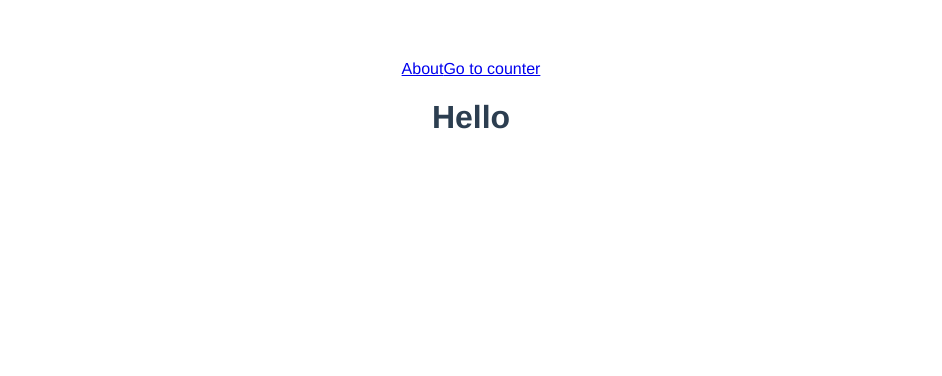
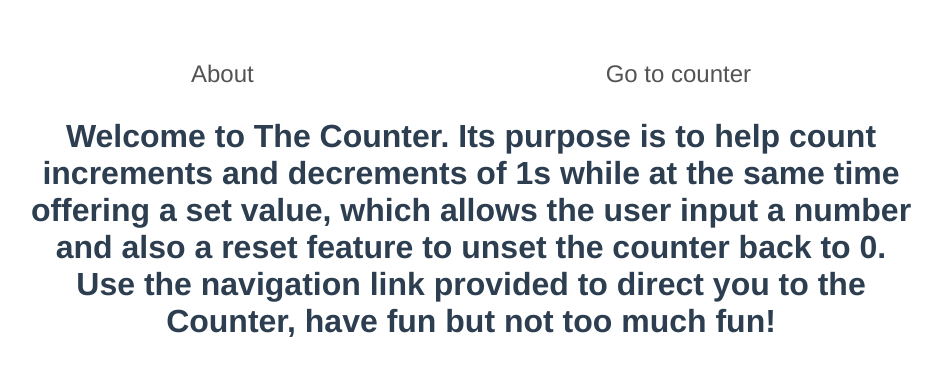
Before and after one commit to Aloofmonk/counter-counter, a Vue app: page / in a window 1280 px wide. Shown: the top 376 px of the page, without its empty margins (169-1111 px from the left). Built offline with nearby package versions, Linux system fonts and the light colour scheme.

Commit message:
styleone

```diff
--- a/src/App.vue
+++ b/src/App.vue
@@ -1,7 +1,7 @@
 <template>
-  <nav>
-    <router-link to="/">About</router-link>
-    <router-link to="/counter">Go to counter</router-link>
+  <nav class="hnav">
+    <router-link class="link" to="/">About</router-link>
+    <router-link class="link" to="/counter">Go to counter</router-link>
   </nav>
 
   <router-view></router-view>
@@ -24,4 +24,19 @@ export default {
   color: #2c3e50;
   margin-top: 60px;
 }
+.hnav{
+  display: flex;
+  justify-content: space-evenly;
+  padding-bottom: 1px;
+
+}
+.link{
+  text-decoration: none;
+  font-size: x-large;
+  color: rgb(84, 82, 82);
+}
+.link:hover{
+  border-bottom: 5px solid grey;
+  color: rgb(161, 159, 159);
+}
 </style>
--- a/src/components/About.vue
+++ b/src/components/About.vue
@@ -1,3 +1,25 @@
 <template>
-	<h1>Hello</h1>
+	<div class="about">
+		<div class="acontainer">
+
+			<h1>Welcome to The Counter. Its purpose is to help count increments and decrements of 1s while at the same time offering a set value, which allows the user input a number and also a reset feature to unset the counter back to 0. Use the navigation link provided to direct you to the Counter, have fun but not too much fun!</h1>
+		</div>
+
+	</div>
 </template>
+<style scoped>
+.about{
+	display: flex;
+	align-items: center;
+	height: 35vh;
+	justify-content: center;
+}
+.acontainer{
+	width: 70%;
+}
+h1{
+	text-align: justify center;
+
+}
+
+</style>
--- a/src/components/MyCounter.vue
+++ b/src/components/MyCounter.vue
@@ -50,6 +50,7 @@ export default {
 	flex-direction: column;
 	align-items: center;
 	margin-top: 50px;
+	height: 100vh;
 }
 
 h2 {
```
